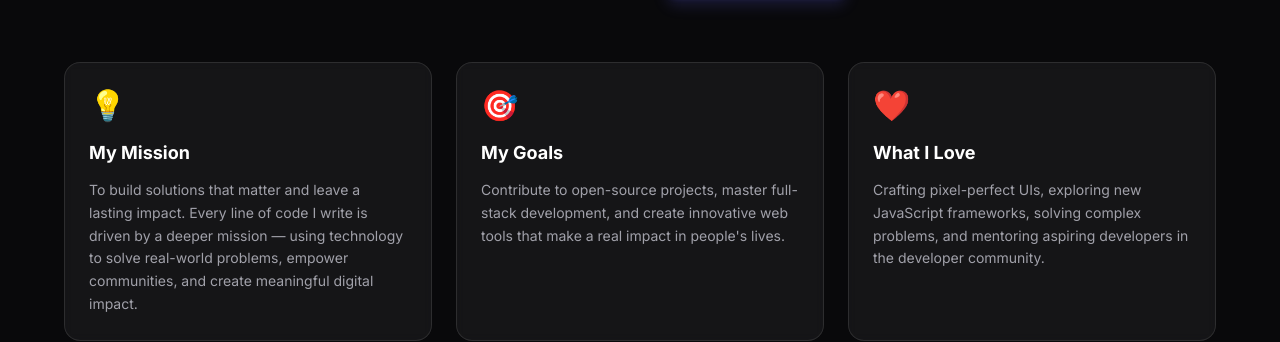
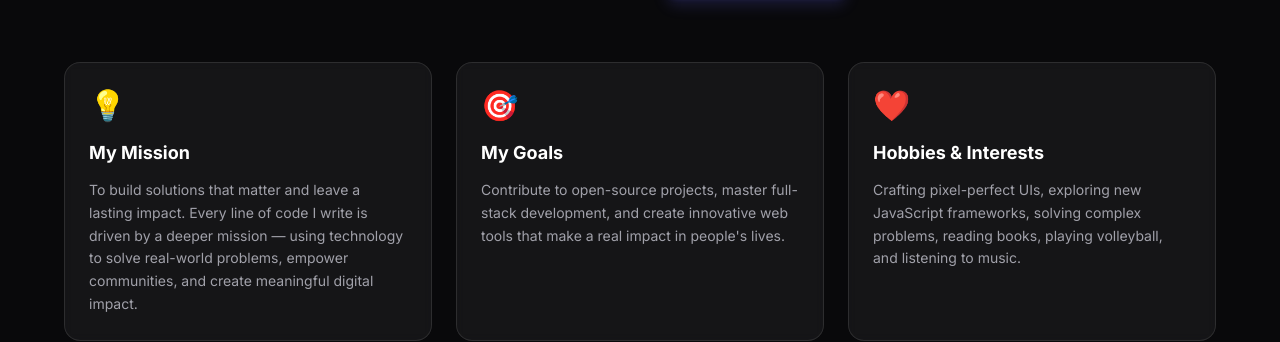
Before and after one commit to EdisonHirwa/Myportfolio, a React (Vite) app in the folder Portfolio/: page / in a window 1280 px wide. Shown: the part 1520-1862 px from the top of the page. Built offline with nearby package versions, Linux system fonts and the light colour scheme.

Commit message:
feat: updated about

```diff
--- a/Portfolio/src/components/About.jsx
+++ b/Portfolio/src/components/About.jsx
@@ -24,9 +24,9 @@ const missionCards = [
     },
     {
         icon: '❤️',
-        title: 'What I Love',
+        title: 'Hobbies & Interests',
         description:
-            'Crafting pixel-perfect UIs, exploring new JavaScript frameworks, solving complex problems, and mentoring aspiring developers in the developer community.',
+            'Crafting pixel-perfect UIs, exploring new JavaScript frameworks, solving complex problems, reading books, playing volleyball, and listening to music.',
     },
 ];
 
```
Also changed, not shown: 2 other files (tests, documents, lock files or other folders).
